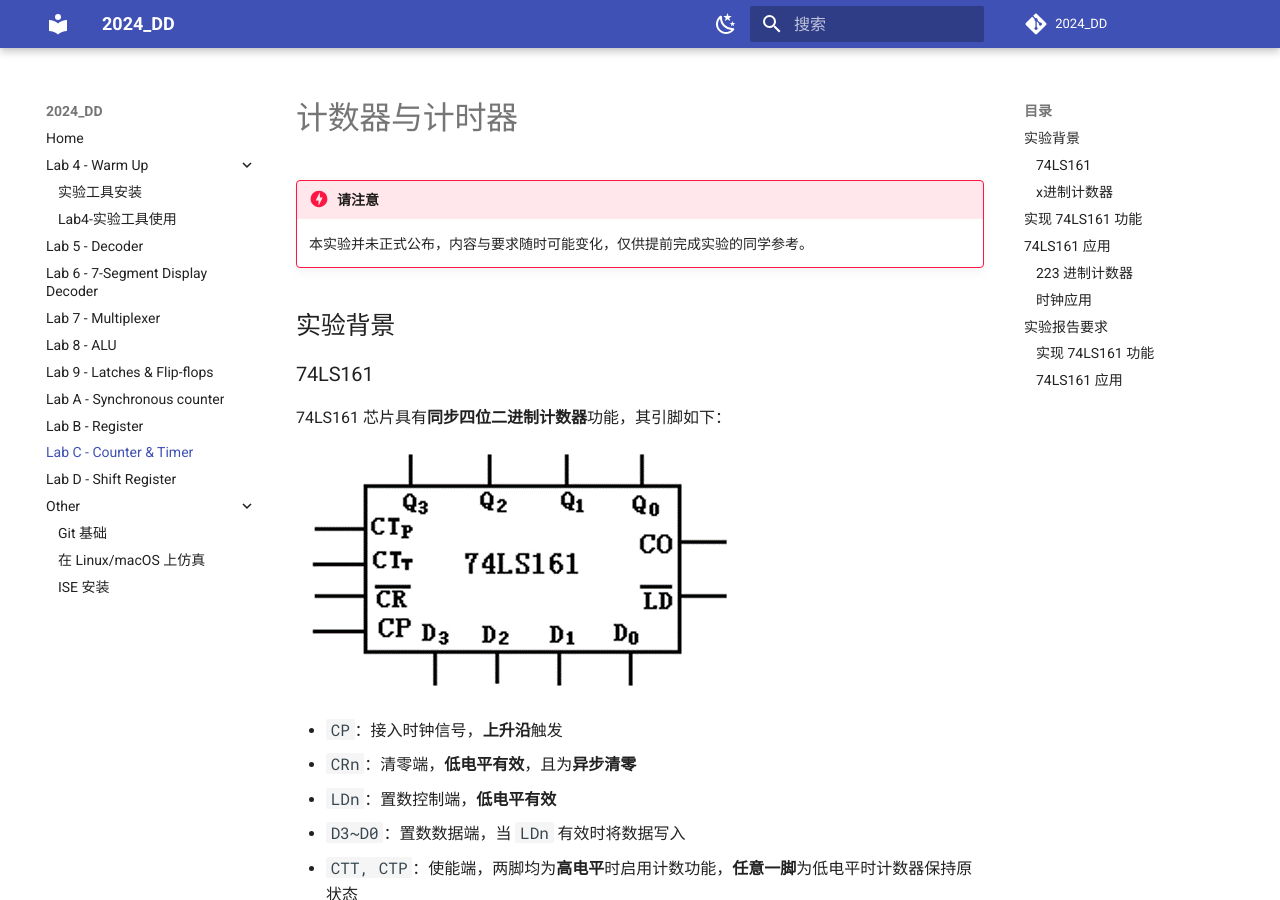
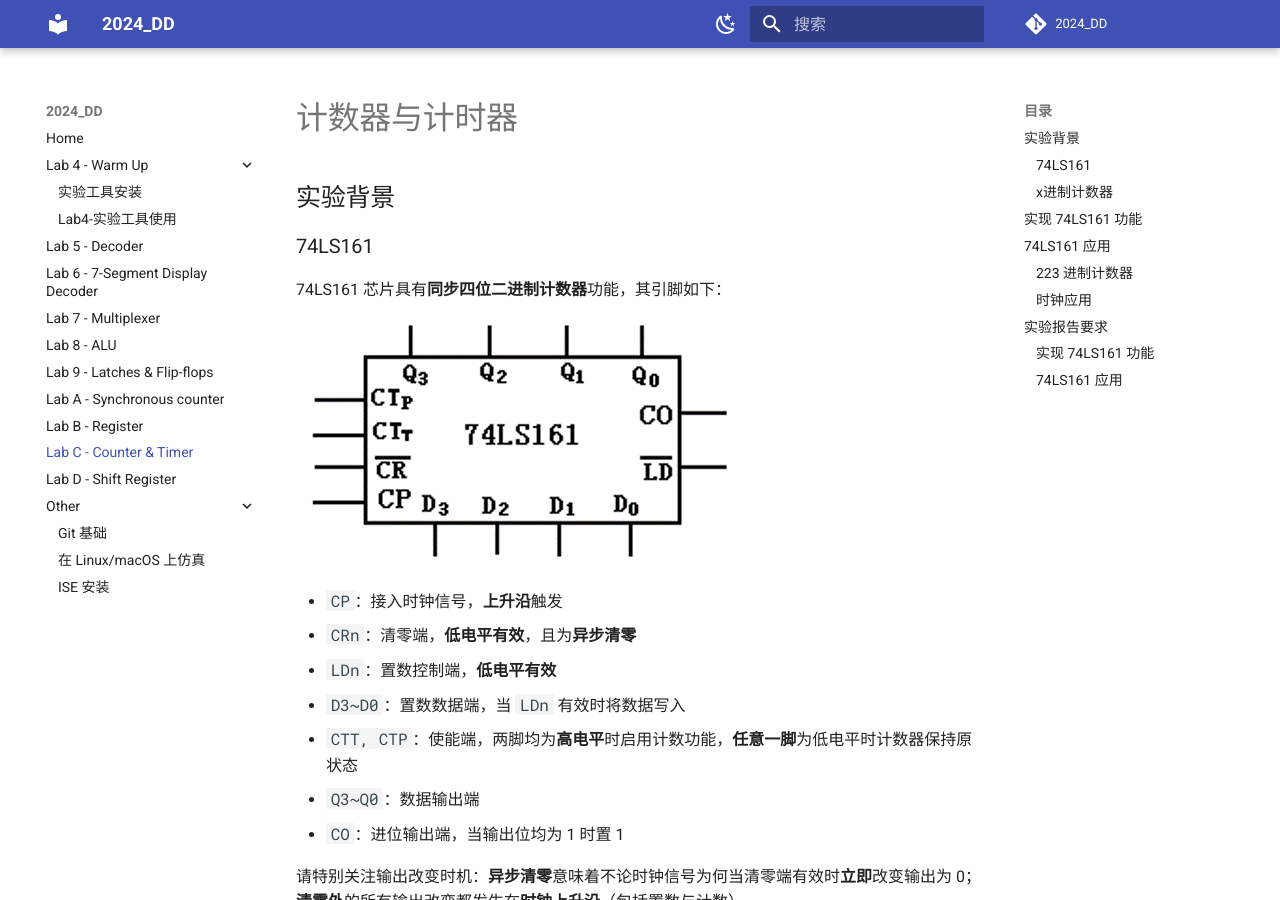
Before and after one commit to Guahao31/2024_DD, an MkDocs documentation site: the page built from docs/labC/counter_timer.md, in a window 1280 px wide and 900 px high. Built offline with MkDocs 1.6.1 and Material for MkDocs 9.7.7, drawn with Linux system fonts in a browser that asks for light colours; a script that is not in the unit is left out; comment, search, counter and statistics services are not loaded.

Commit message:
update: remove danger for labC

```diff
--- a/docs/labC/counter_timer.md
+++ b/docs/labC/counter_timer.md
@@ -1,7 +1,7 @@
 # 计数器与计时器
 
-!!! danger "请注意"
-    本实验并未正式公布，内容与要求随时可能变化，仅供提前完成实验的同学参考。
+<!-- !!! danger "请注意"
+    本实验并未正式公布，内容与要求随时可能变化，仅供提前完成实验的同学参考。 -->
 
 ## 实验背景
 
```
